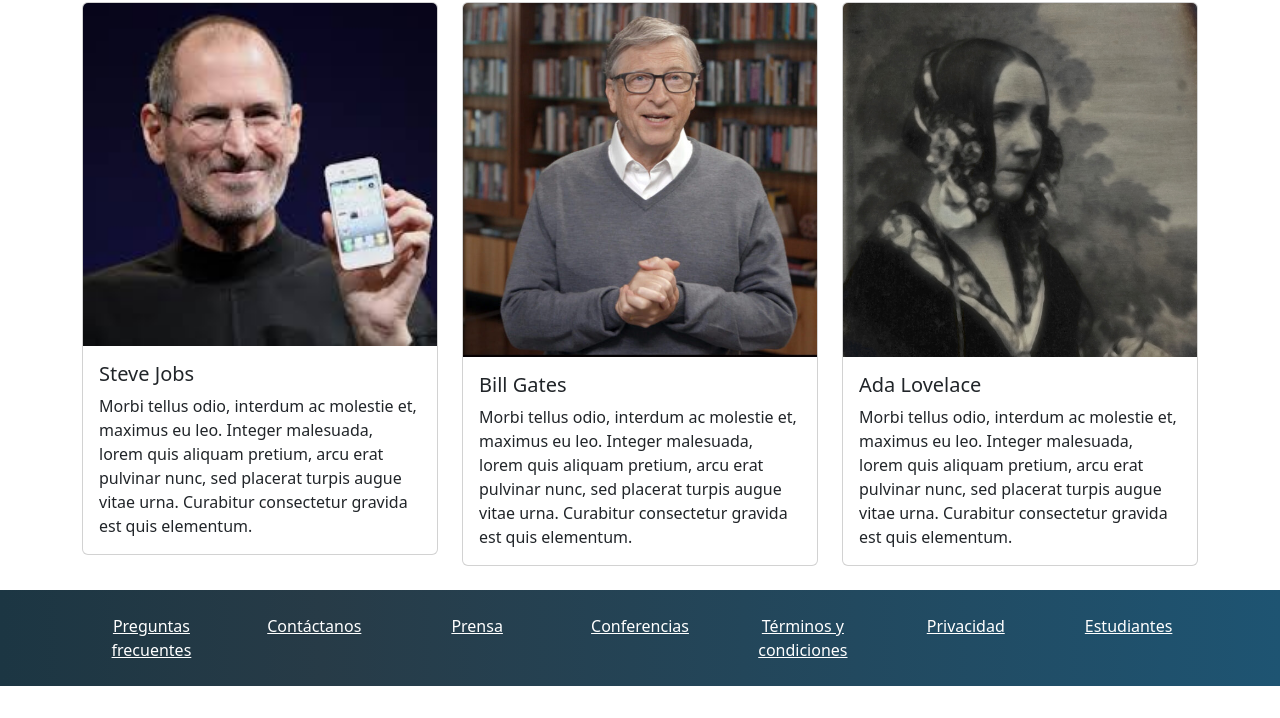
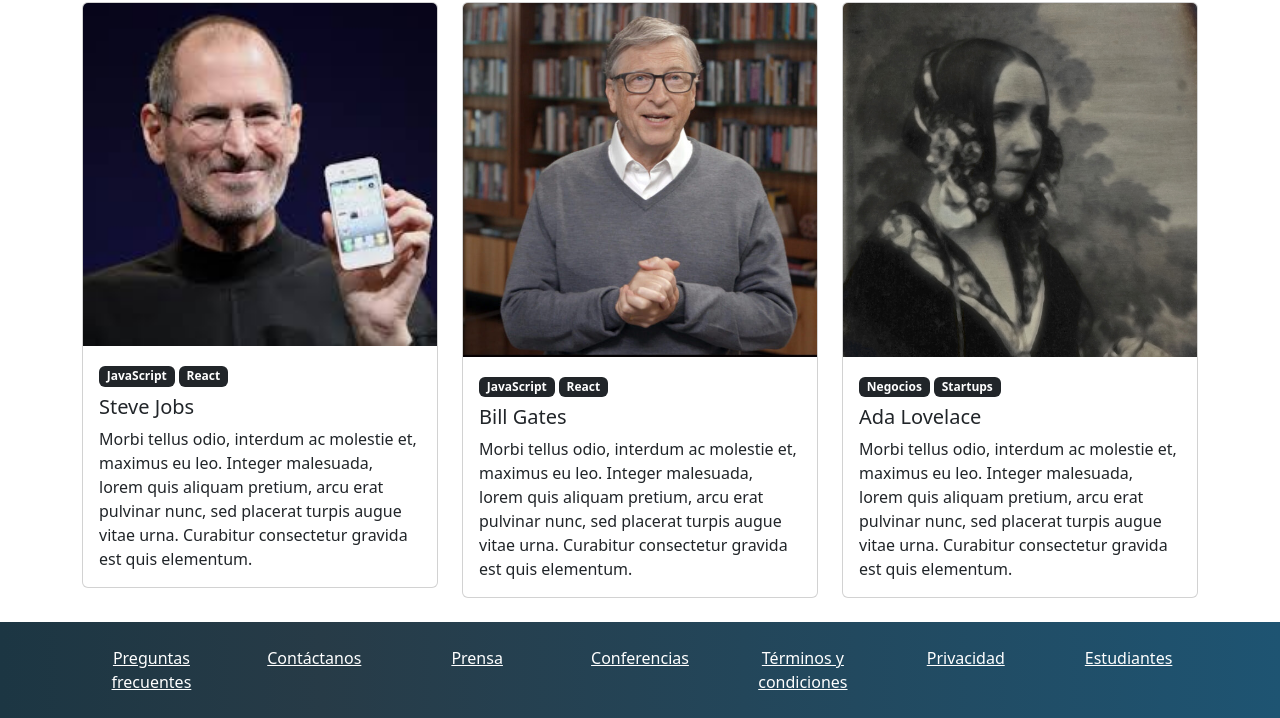
Before and after one commit to deboraSem/bsasconf, a plain HTML site: page index.html in a window 1280 px wide. Shown: the part 724-1442 px from the top of the page. Before the commit the page ends 1410 px from the top, so only its background shows below. Drawn offline with nearby package versions, Linux system fonts and the light colour scheme.

Commit message:
badgets en cards

```diff
--- a/index.html
+++ b/index.html
@@ -101,6 +101,10 @@
                     <div class="card">
                         <img src="assets/steve.jpg" class="card-img-top" alt="Steve Jobs">
                         <div class="card-body">
+                          <div class="badges mb-2">
+                            <span class="badge bg-dark">JavaScript</span>
+                            <span class="badge bg-dark">React</span>
+                          </div>
                           <h5 class="card-title">Steve Jobs</h5>
                           <p class="card-text">Morbi tellus odio, interdum ac molestie et, maximus eu leo.
                             Integer malesuada, lorem quis aliquam pretium, arcu erat pulvinar nunc,
@@ -113,6 +117,10 @@
                     <div class="card">
                         <img src="assets/bill.jpg" class="card-img-top" alt="Bill Gates">
                         <div class="card-body">
+                          <div class="badges mb-2">
+                            <span class="badge bg-dark">JavaScript</span>
+                            <span class="badge bg-dark">React</span>
+                          </div>
                           <h5 class="card-title">Bill Gates</h5>
                           <p class="card-text">Morbi tellus odio, interdum ac molestie et, maximus eu leo.
                             Integer malesuada, lorem quis aliquam pretium, arcu erat pulvinar nunc,
@@ -125,6 +133,10 @@
                     <div class="card">
                         <img src="assets/ada.jpeg" class="card-img-top" alt="Ada Lovelace">
                         <div class="card-body">
+                          <div class="badges mb-2">
+                            <span class="badge bg-dark">Negocios</span>
+                            <span class="badge bg-dark">Startups</span>
+                          </div>
                           <h5 class="card-title">Ada Lovelace</h5>
                           <p class="card-text">Morbi tellus odio, interdum ac molestie et, maximus eu leo.
                             Integer malesuada, lorem quis aliquam pretium, arcu erat pulvinar nunc,
```
